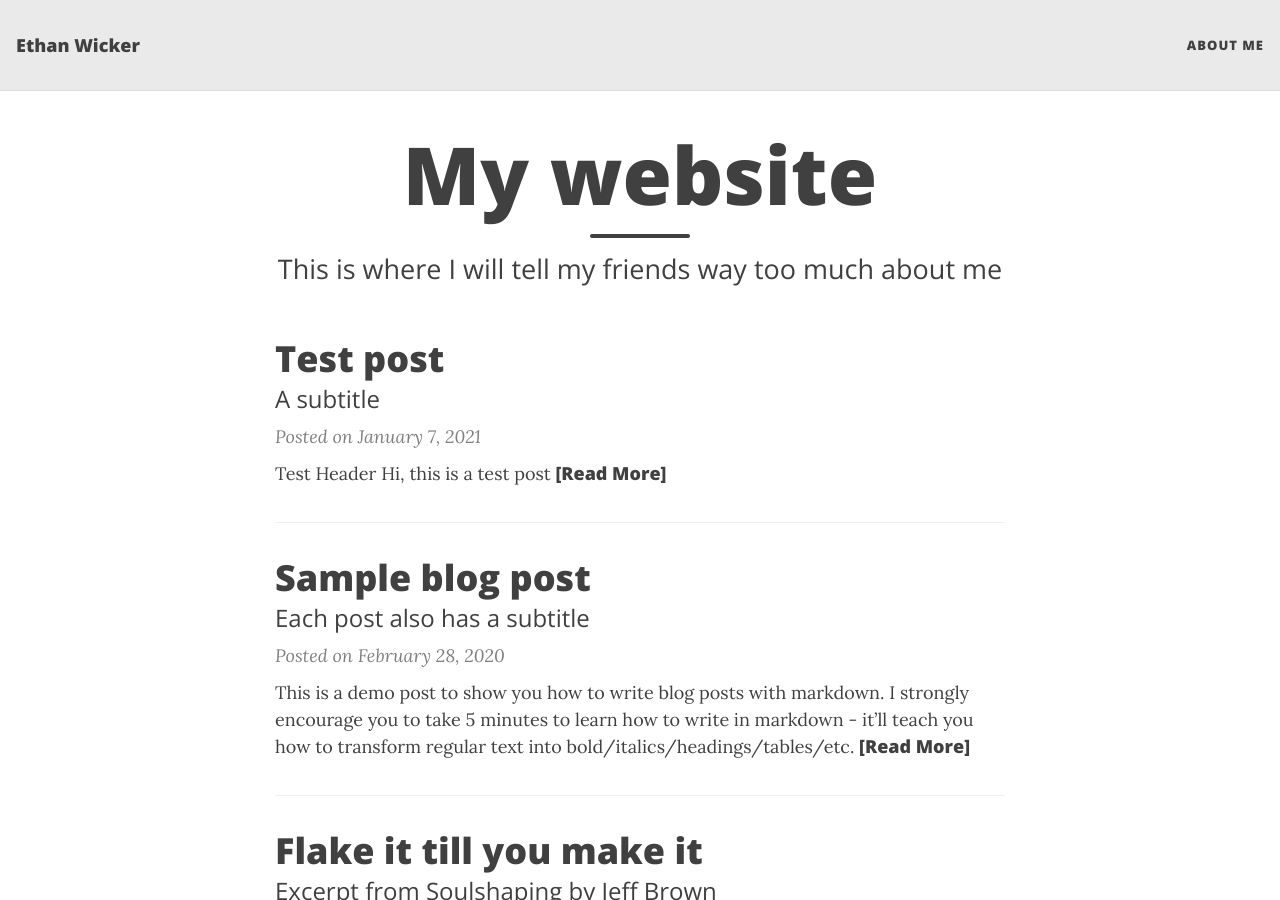
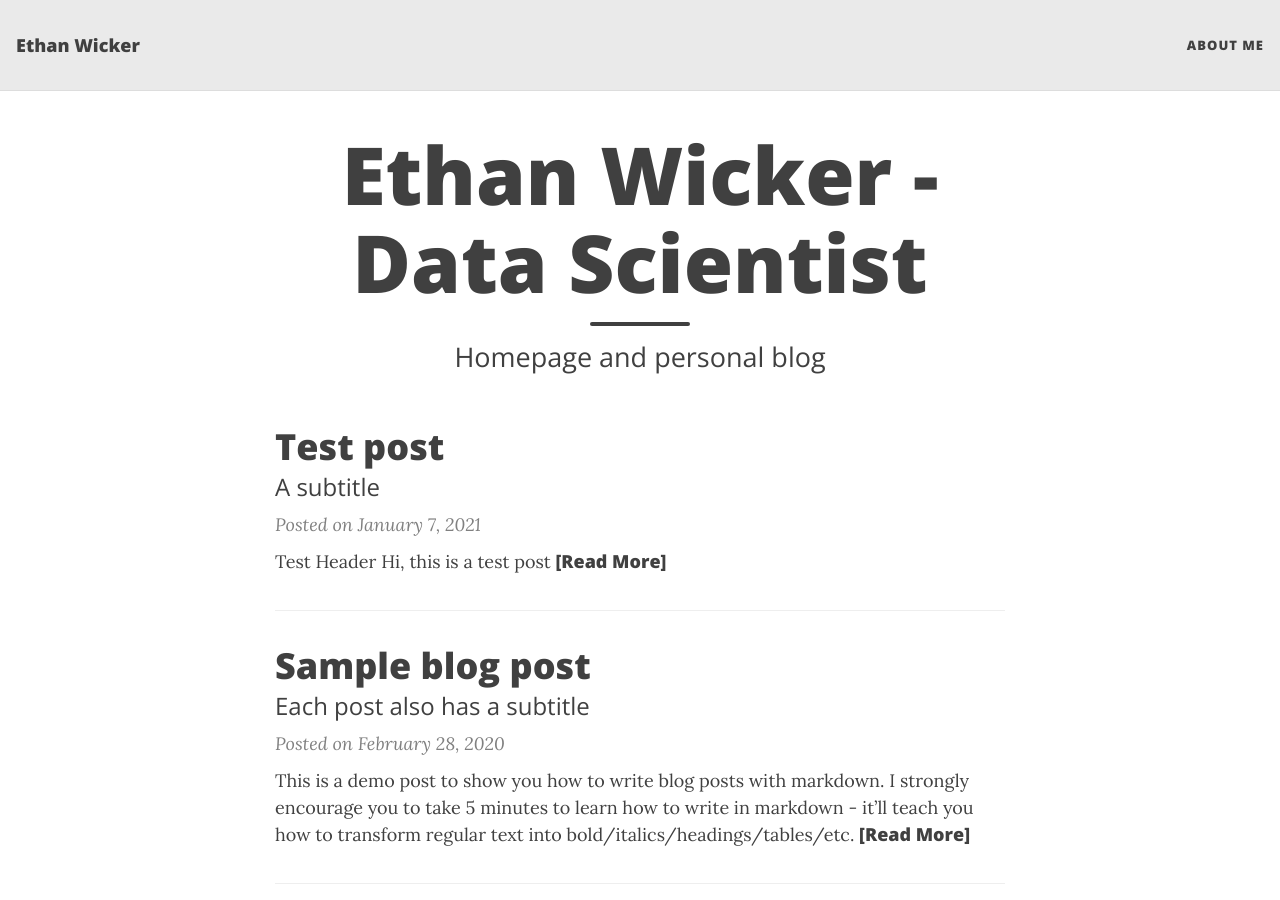
Before and after one commit to ethanwicker/ethanwicker.github.io, a Jekyll site: the page built from index.html, in a window 1280 px wide and 900 px high. Built offline with Jekyll 4.4.1, drawn with Linux system fonts in a browser that asks for light colours; nearby versions of some CDN libraries; the list of posts is cut into pages by our own code.

Commit message:
Updating

```diff
--- a/index.html
+++ b/index.html
@@ -1,5 +1,5 @@
 ---
 layout: home
-title: My website
-subtitle: This is where I will tell my friends way too much about me
+title: Ethan Wicker - Data Scientist
+subtitle: Homepage and personal blog
 ---
```
